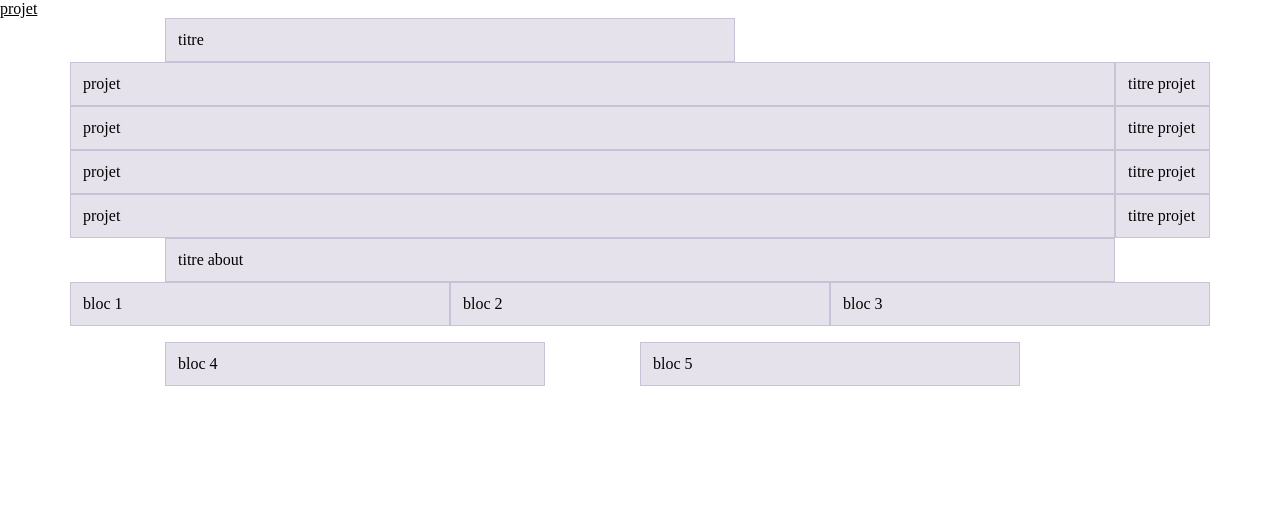
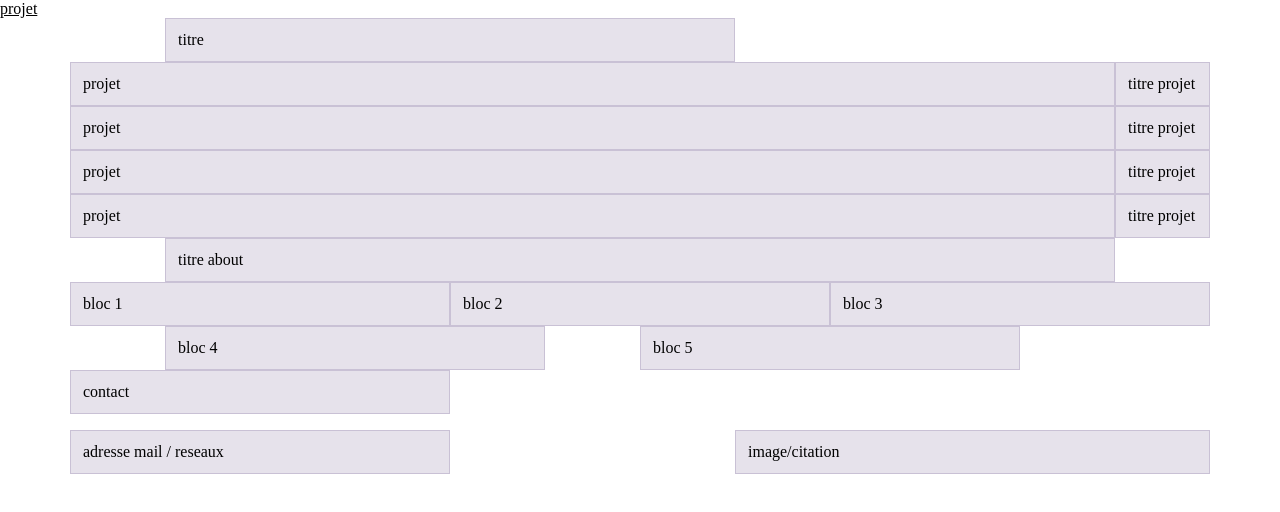
Before and after one commit to liloudemierre/site_portfolio, a website built with Parcel: page src/index.html in a window 1280 px wide. Built offline with nearby package versions, Linux system fonts and the light colour scheme.

Commit message:
bootstrap

```diff
--- a/src/index.html
+++ b/src/index.html
@@ -48,10 +48,17 @@
         <div class="col-12 col-xl-4">bloc 1</div>
         <div class="col-12 col-xl-4">bloc 2</div>
         <div class="col-12 col-xl-4">bloc 3</div>
+        <div class="col-12 offset-xl-1 col-xl-4">bloc 4</div>
+        <div class="col-12 offset-xl-1 col-xl-4">bloc 5</div>
+      </div>
+    </div>
+    <div class="container">
+      <div class="row">
+        <div class="col-12 col-xl-4">contact</div>
       </div>
       <div class="row">
-        <div class="col-12 offset-xl-1 col-xl-4">bloc 4</div>
-        <div class="col-12 offset-xl-1 col-xl-4">bloc 5</div>
+        <div class="col-12 col-xl-4">adresse mail / reseaux</div>
+        <div class="col-12 offset-xl-3 col-xl-5">image/citation</div>
       </div>
     </div>
     <script src="js/main.js" type="module"></script>
```
